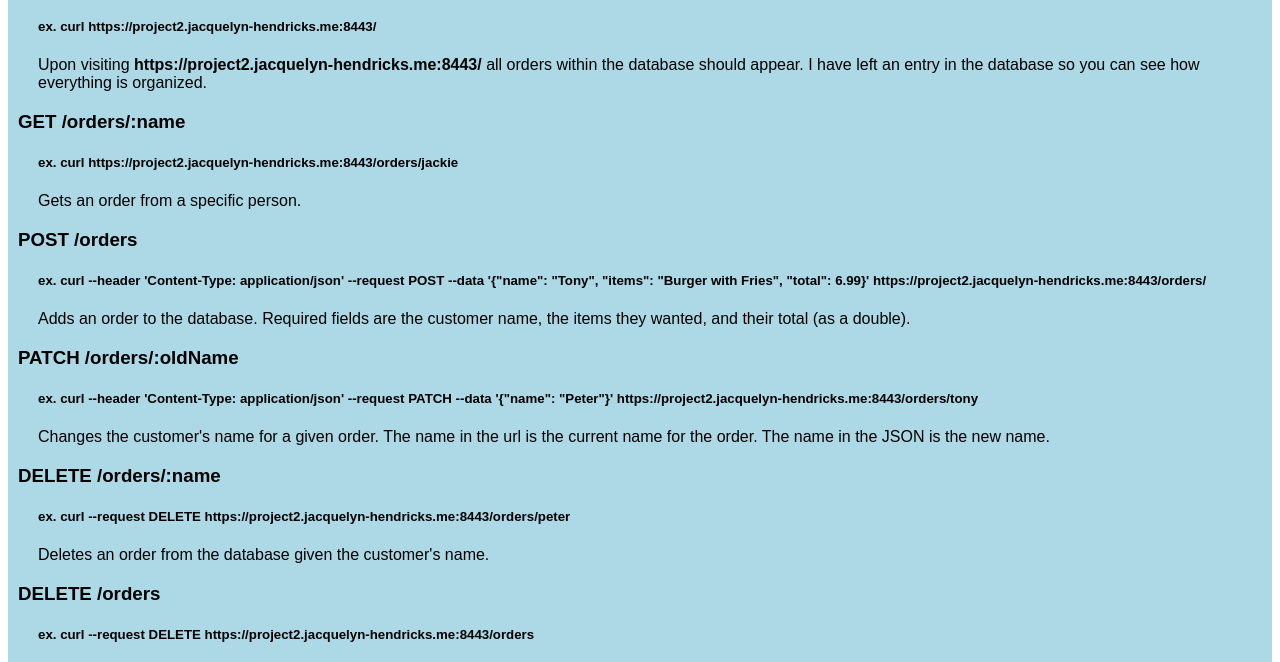
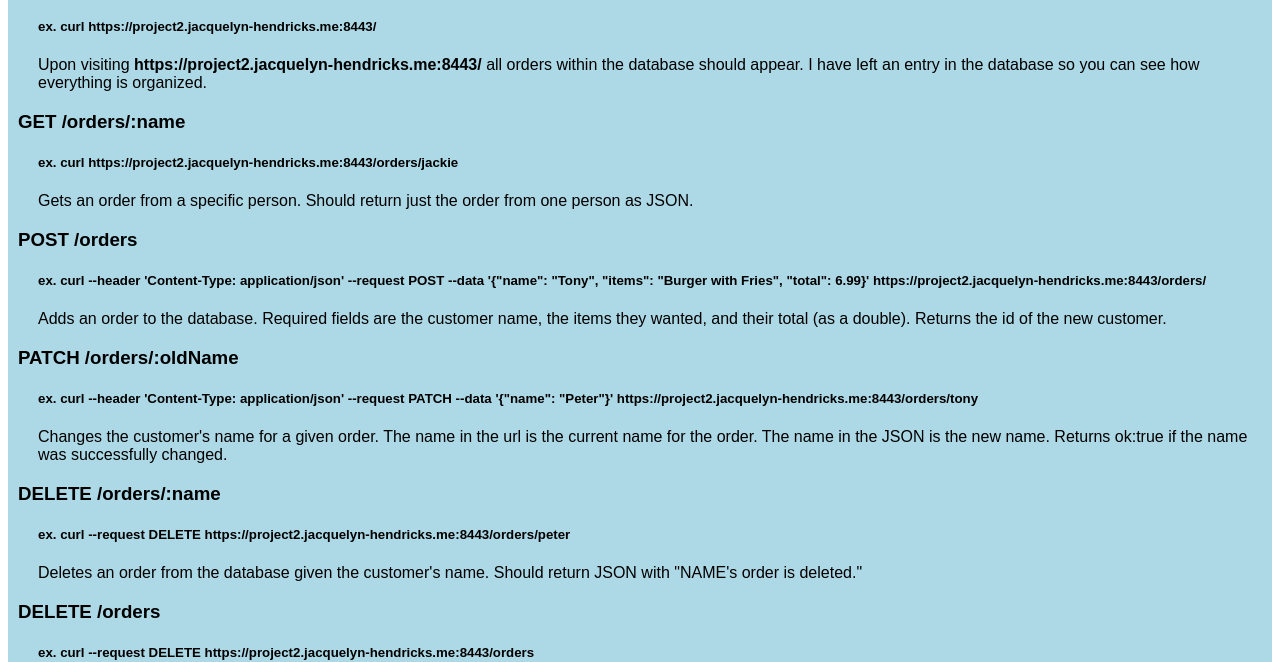
Before and after one commit to hendrijn/web-service, a website: page report.html in a window 1280 px wide. Shown: the part 123-785 px from the top of the page. Drawn offline with Linux system fonts and the light colour scheme.

Commit message:
Updated report and index comments

```diff
--- a/index.js
+++ b/index.js
@@ -182,6 +182,7 @@ service.patch('/orders/:oldName', (request, response) => {
     });
 });
 
+//returns the report.html file
 service.get('/report.html', (request, response) => {
     response.sendFile('/report.html', { root: __dirname })
 });
--- a/report.html
+++ b/report.html
@@ -32,23 +32,23 @@
 
     <h3>GET /orders/:name</h3>
     <h5>ex. curl https://project2.jacquelyn-hendricks.me:8443/orders/jackie</h5>
-    <p>Gets an order from a specific person.</p>
+    <p>Gets an order from a specific person. Should return just the order from one person as JSON.</p>
 
     <h3>POST /orders</h3>
     <h5>ex. curl --header 'Content-Type: application/json' --request POST --data '{"name": "Tony", "items": "Burger with Fries", "total": 6.99}' https://project2.jacquelyn-hendricks.me:8443/orders/</h5>
-    <p>Adds an order to the database. Required fields are the customer name, the items they wanted, and their total (as a double). </p>
+    <p>Adds an order to the database. Required fields are the customer name, the items they wanted, and their total (as a double). Returns the id of the new customer.</p>
 
     <h3>PATCH /orders/:oldName</h3>
     <h5>ex. curl --header 'Content-Type: application/json' --request PATCH --data '{"name": "Peter"}' https://project2.jacquelyn-hendricks.me:8443/orders/tony</h5>
-    <p>Changes the customer's name for a given order. The name in the url is the current name for the order. The name in the JSON is the new name.</p>
+    <p>Changes the customer's name for a given order. The name in the url is the current name for the order. The name in the JSON is the new name. Returns ok:true if the name was successfully changed.</p>
 
     <h3>DELETE /orders/:name</h3>
     <h5>ex. curl --request DELETE https://project2.jacquelyn-hendricks.me:8443/orders/peter</h5>
-    <p>Deletes an order from the database given the customer's name. </p>
+    <p>Deletes an order from the database given the customer's name. Should return JSON with "NAME's order is deleted." </p>
 
     <h3>DELETE /orders</h3>
     <h5>ex. curl --request DELETE https://project2.jacquelyn-hendricks.me:8443/orders</h5>
-    <p>Deletes all orders in the database.</p>
+    <p>Deletes all orders in the database. Should return JSON with "All orders deleted."</p>
 </div>
 
     <ol>
```
